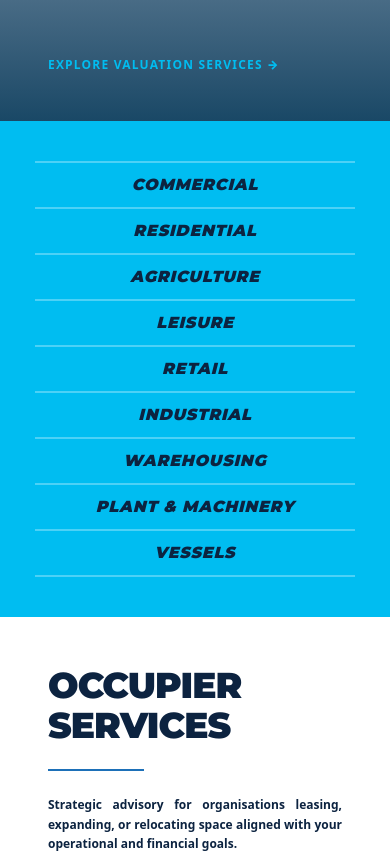
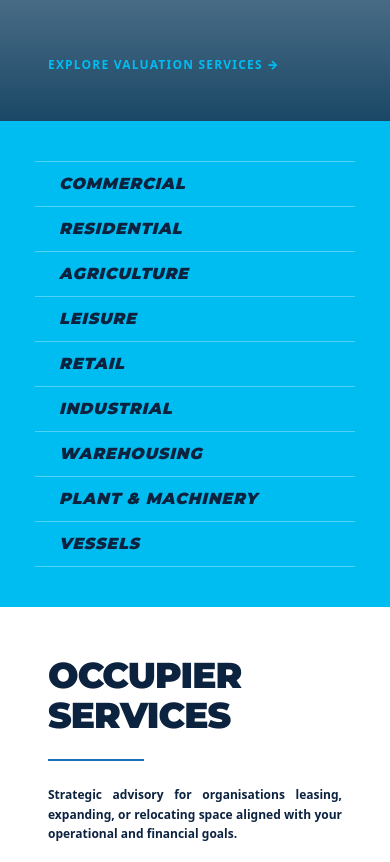
Before and after one commit to ChamilSachintha/sunilfernando, a Next.js app: page / in a window 390 px wide. Shown: the part 5244-6106 px from the top of the page. Built offline with nearby package versions, Linux system fonts and the light colour scheme; a web font is replaced by a local one.

Commit message:
style(ui): left-align Valuations categories list items and remove hover click handlers

```diff
--- a/src/app/page.tsx
+++ b/src/app/page.tsx
@@ -679,13 +679,9 @@ export default function Home() {
             </button>
           </div>
 
-          {/* Right Column (Categories - Desktop) */}
-          <div
-            className="absolute inset-0 w-full h-full pointer-events-none hidden lg:grid lg:grid-cols-12 max-w-[1400px] mx-auto z-20"
-            style={{ clipPath: "polygon(70.9% 0, 100% 0, 100% 100%, 49.4% 100%)" }}
-          >
-            {/* Starts at col 6 (which is 41.7% to 100%) to be clipped exactly on the slanted divider */}
-            <div className="col-start-6 col-span-7 pointer-events-auto flex flex-col justify-between h-full divide-y-[3px] divide-white border-y-[3px] border-white py-16">
+          {/* Right Column (Categories) */}
+          <div className="lg:col-span-5 flex flex-col justify-center bg-tertiary lg:bg-transparent px-8 py-10 lg:py-12 lg:pl-20 lg:pr-16">
+            <div className="w-full max-w-[320px] lg:max-w-[360px] mx-auto flex flex-col h-full justify-between divide-y divide-white/30 border-y border-white/30">
               {[
                 "Commercial",
                 "Residential",
@@ -699,37 +695,9 @@ export default function Home() {
               ].map((category, idx) => (
                 <div
                   key={idx}
-                  onClick={() => setValuationOpen(true)}
-                  className="flex-1 flex items-center justify-end pr-24 lg:pr-32 cursor-pointer hover:bg-white/10 transition-colors"
+                  className="flex items-center justify-start py-2.5 pl-6 sm:pl-10 lg:pl-16"
                 >
                   <span className="text-base sm:text-lg lg:text-xl font-montserrat font-bold italic text-sfa-navy tracking-wider uppercase">
-                    {category}
-                  </span>
-                </div>
-              ))}
-            </div>
-          </div>
-
-          {/* Right Column (Categories - Mobile/Tablet) */}
-          <div className="lg:hidden flex flex-col justify-center bg-tertiary px-8 py-10">
-            <div className="w-full max-w-[320px] mx-auto flex flex-col h-full justify-between divide-y-2 divide-white/30 border-y-2 border-white/30">
-              {[
-                "Commercial",
-                "Residential",
-                "Agriculture",
-                "Leisure",
-                "Retail",
-                "Industrial",
-                "Warehousing",
-                "Plant & Machinery",
-                "Vessels",
-              ].map((category, idx) => (
-                <div
-                  key={idx}
-                  onClick={() => setValuationOpen(true)}
-                  className="flex items-center justify-center py-2.5 cursor-pointer"
-                >
-                  <span className="text-base sm:text-lg font-montserrat font-bold italic text-sfa-navy tracking-wider uppercase">
                     {category}
                   </span>
                 </div>
```
